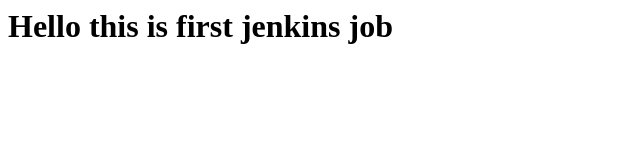
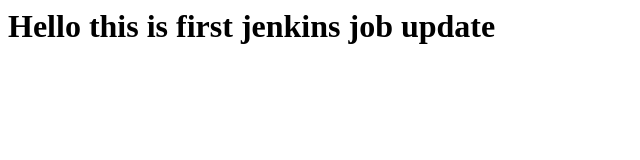
Before and after one commit to karmakartse/jenkins-job1, a plain HTML site: page index.html in a window 1280 px wide. Shown: the whole page, without its empty margins (0-640 px from the left). Drawn offline with Linux system fonts and the light colour scheme.

Commit message:
second commit

```diff
--- a/index.html
+++ b/index.html
@@ -1 +1 @@
-<h1>Hello this is first jenkins job</h1>
+<h1>Hello this is first jenkins job update</h1>
```
